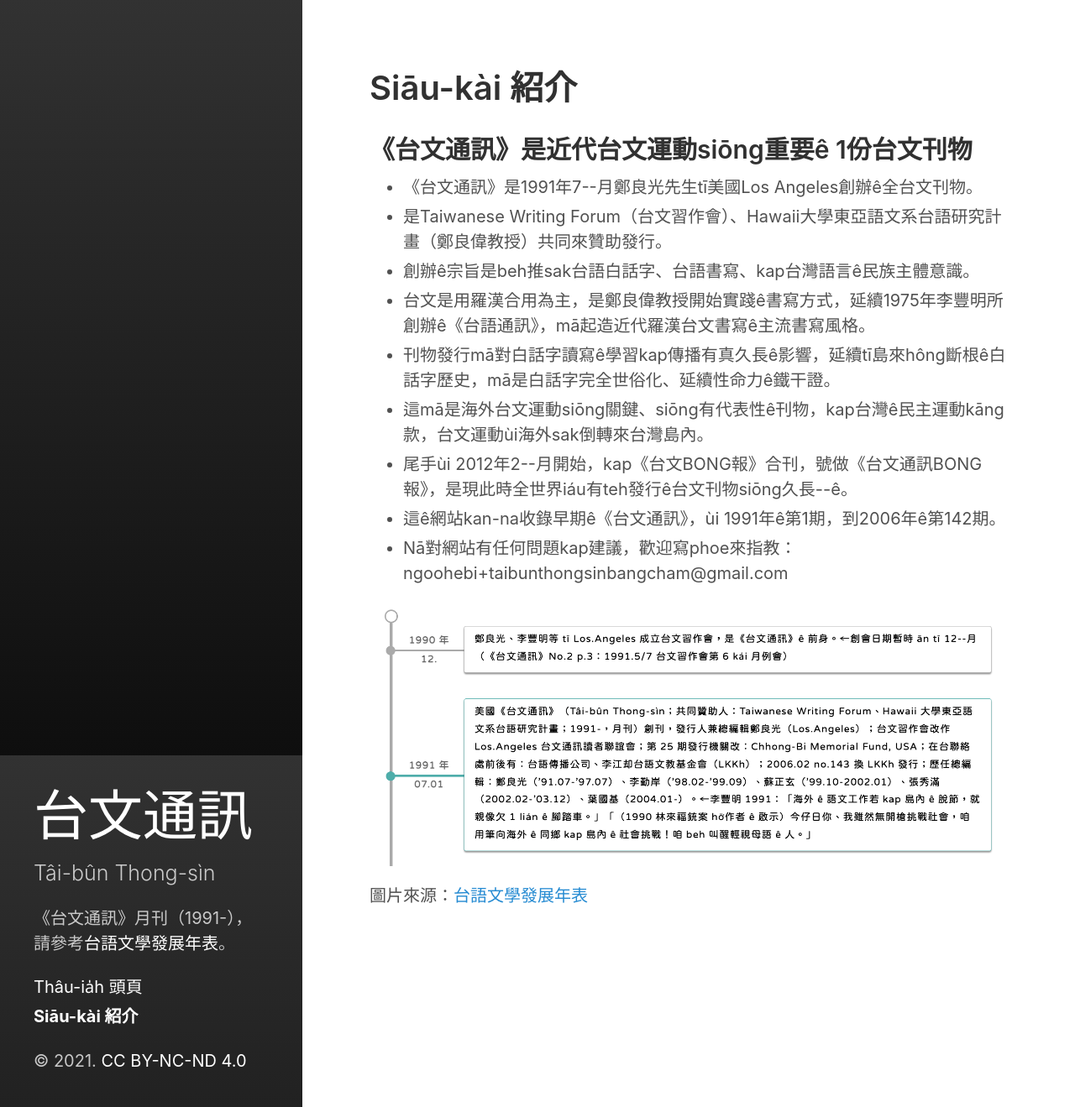
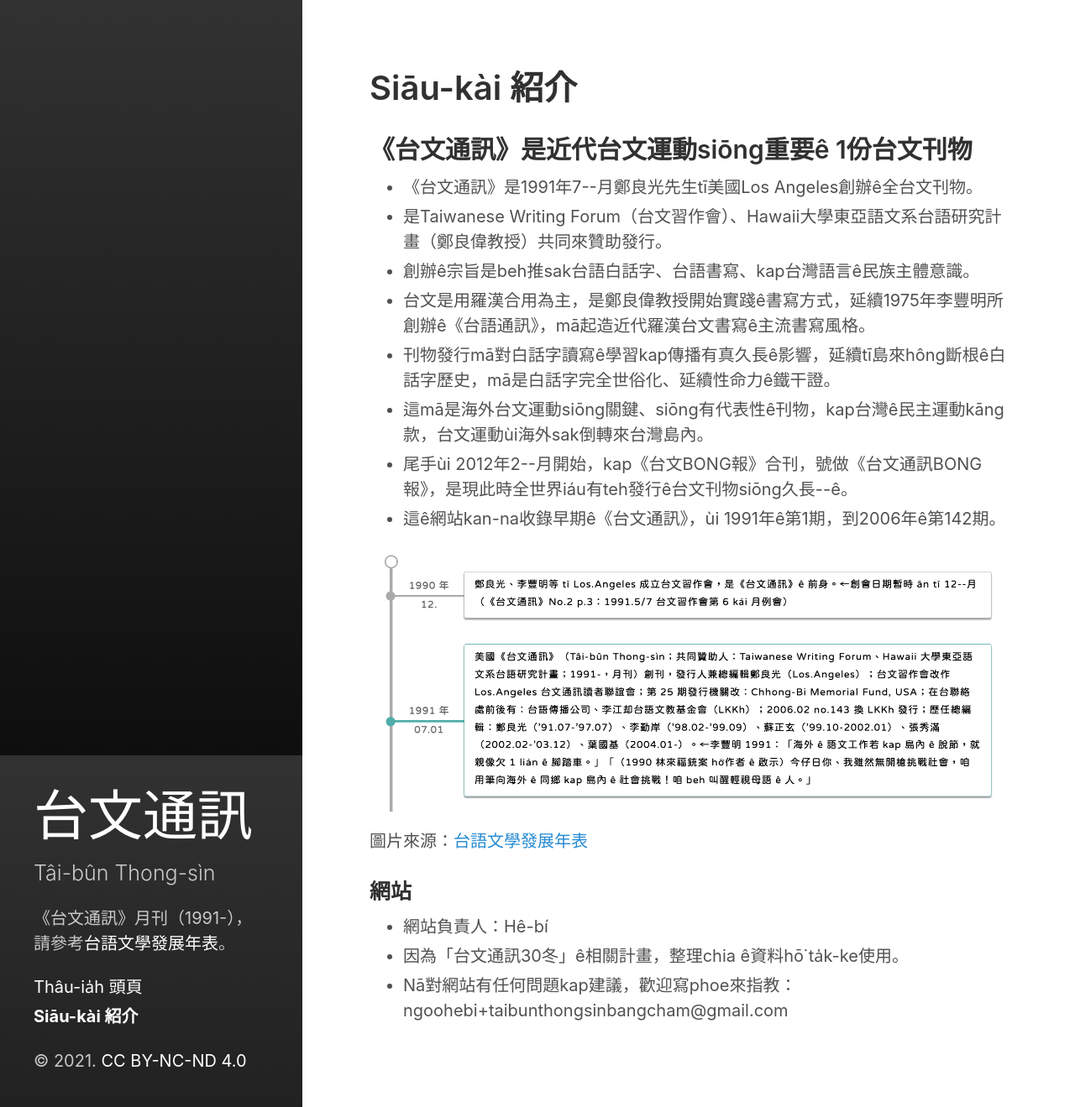
Before and after one commit to TaibunThongsin/TaibunThongsin, a Jekyll site: the page built from about.md, in a window 1280 px wide and 1319 px high. Shown: the whole window at 84% size. Built offline with Jekyll 4.4.1, drawn with Linux system fonts in a browser that asks for light colours.

Commit message:
Update about.md

```diff
--- a/about.md
+++ b/about.md
@@ -14,8 +14,13 @@
 * 這mā是海外台文運動siōng關鍵、siōng有代表性ê刊物，kap台灣ê民主運動kāng款，台文運動ùi海外sak倒轉來台灣島內。
 * 尾手ùi 2012年2--月開始，kap《台文BONG報》合刊，號做《台文通訊BONG報》，是現此時全世界iáu有teh發行ê台文刊物siōng久長--ê。
 * 這ê網站kan-na收錄早期ê《台文通訊》，ùi 1991年ê第1期，到2006年ê第142期。
-* Nā對網站有任何問題kap建議，歡迎寫phoe來指教：ngoohebi+taibunthongsinbangcham@gmail.com
 
 ![年表](/image/nipio.png?raw=true)
 
 圖片來源：[台語文學發展年表](http://tgbhsuliau.nmtl.gov.tw/opencms/library/timeline/?sort=asc&sy=1990&ey=1991&keyword=%E5%8F%B0%E6%96%87%E9%80%9A%E8%A8%8A)
+
+### 網站
+
+* 網站負責人：Hê-bí
+* 因為「台文通訊30冬」ê相關計畫，整理chia ê資料hō͘ ta̍k-ke使用。
+* Nā對網站有任何問題kap建議，歡迎寫phoe來指教：ngoohebi+taibunthongsinbangcham@gmail.com
```
